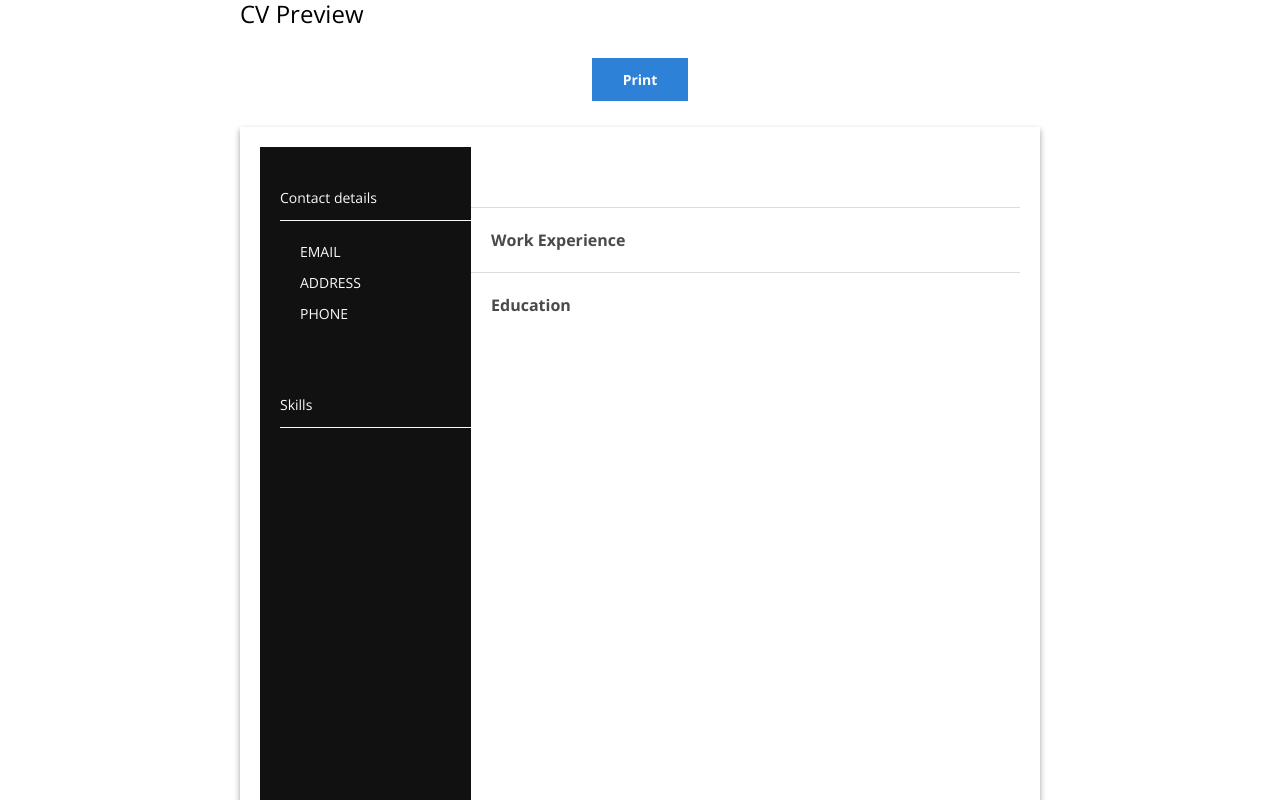
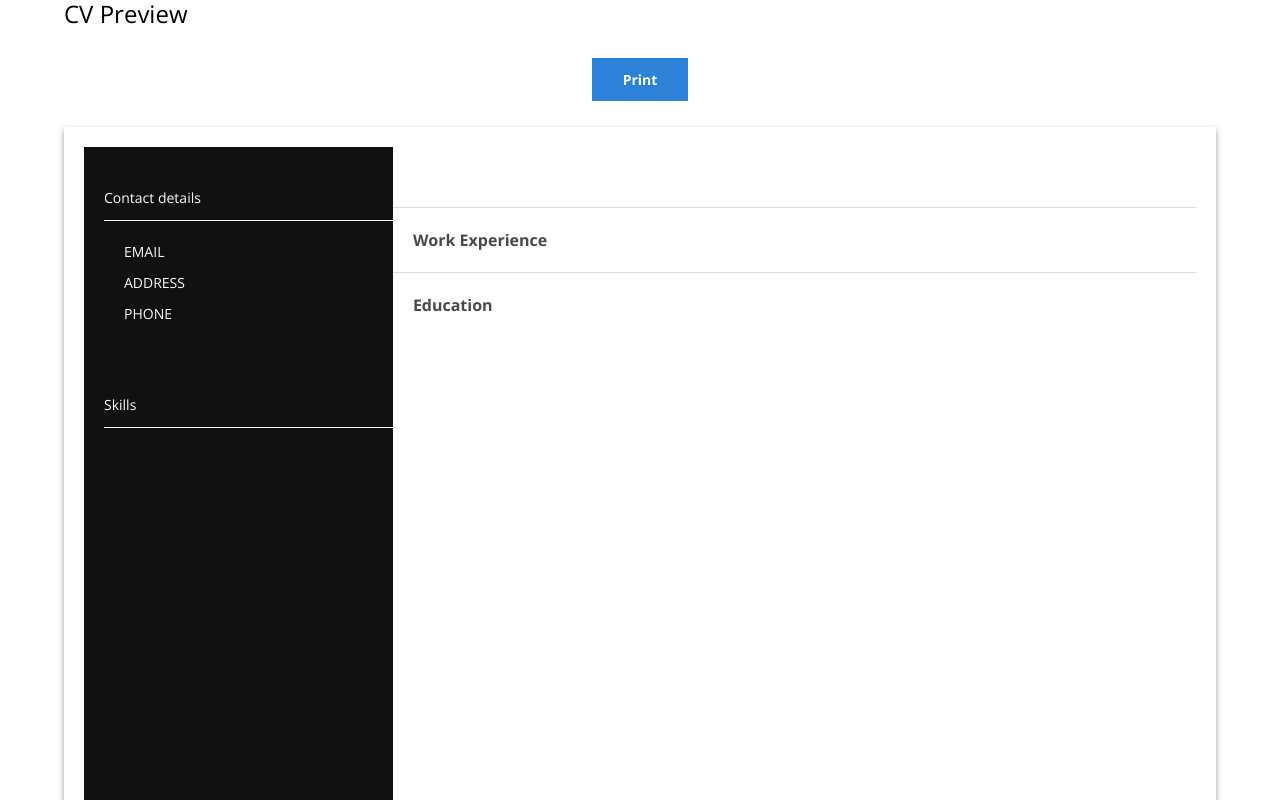
Before and after one commit to peter-abah/cv-app, a React (Create React App) app: page / in a window 1280 px wide. Shown: the part 1740-2540 px from the top of the page. Built offline with nearby package versions, Linux system fonts and the light colour scheme.

Commit message:
Fix some styling issues

```diff
--- a/src/components/EducationPreview.js
+++ b/src/components/EducationPreview.js
@@ -5,11 +5,9 @@ const EducationPreview = (props) => {
 
   return (
     <div className="preview__info">
-      <div>
-        <h4 className="preview__info__title">{degree} {course}</h4>
-        <p>{school}</p>
-        <p className="preview__info__date">{formatDate(graduationYear)}</p>
-      </div>
+      <h4 className="preview__info__title">{degree} {course}</h4>
+      <p>{school}</p>
+      <p className="preview__info__date">{formatDate(graduationYear)}</p>
     </div>
   );
 };
--- a/src/components/WorkPreview.js
+++ b/src/components/WorkPreview.js
@@ -5,7 +5,6 @@ const WorkPreview = (props) => {
 
   return (
     <div className="preview__info">
-      <div>
       <h4 className="preview__info__title">{position}</h4>
       <p>{organisation}</p>
       {startDate && (
@@ -14,7 +13,6 @@ const WorkPreview = (props) => {
           <span>{endDate ? formatDate(endDate) : 'Current'}</span>
         </p>
       )}
-      </div>
       {description && <p className="preview__info_description">{description}</p>}
     </div>
   );
--- a/src/scss/components/_preview.scss
+++ b/src/scss/components/_preview.scss
@@ -10,8 +10,7 @@
 .preview-wrapper {
   width: 90vw;
   height: 126.9vw;
-  max-width: 800px;
-  max-height: 1131px;
+  min-height: 126.9vw;
   margin: 1rem 0;
   box-shadow: rgba(0, 0, 0, 0.16) 0px 3px 6px,
               rgba(0, 0, 0, 0.23) 0px 3px 6px;
@@ -30,6 +29,7 @@
   &-sidebar {
     grid-column: 1 / 2;
     padding: min(1.25rem, 2.2vw) 0;
+    height: 100%;
     color: var(--color-preview-sidebar);;
     background: var(--color-bg-preview-sidebar);
 
@@ -70,12 +70,7 @@
   }
 
   &__info {
-    display: flex;
     padding-top: min(1.25rem, 2.2vw);
-
-    & > * {
-      width: 50%;
-    }
 
     &__title {
       font-size: min(1.0625rem, 1.17vw);
```
Lines whose indentation alone changed are shown as unchanged.
